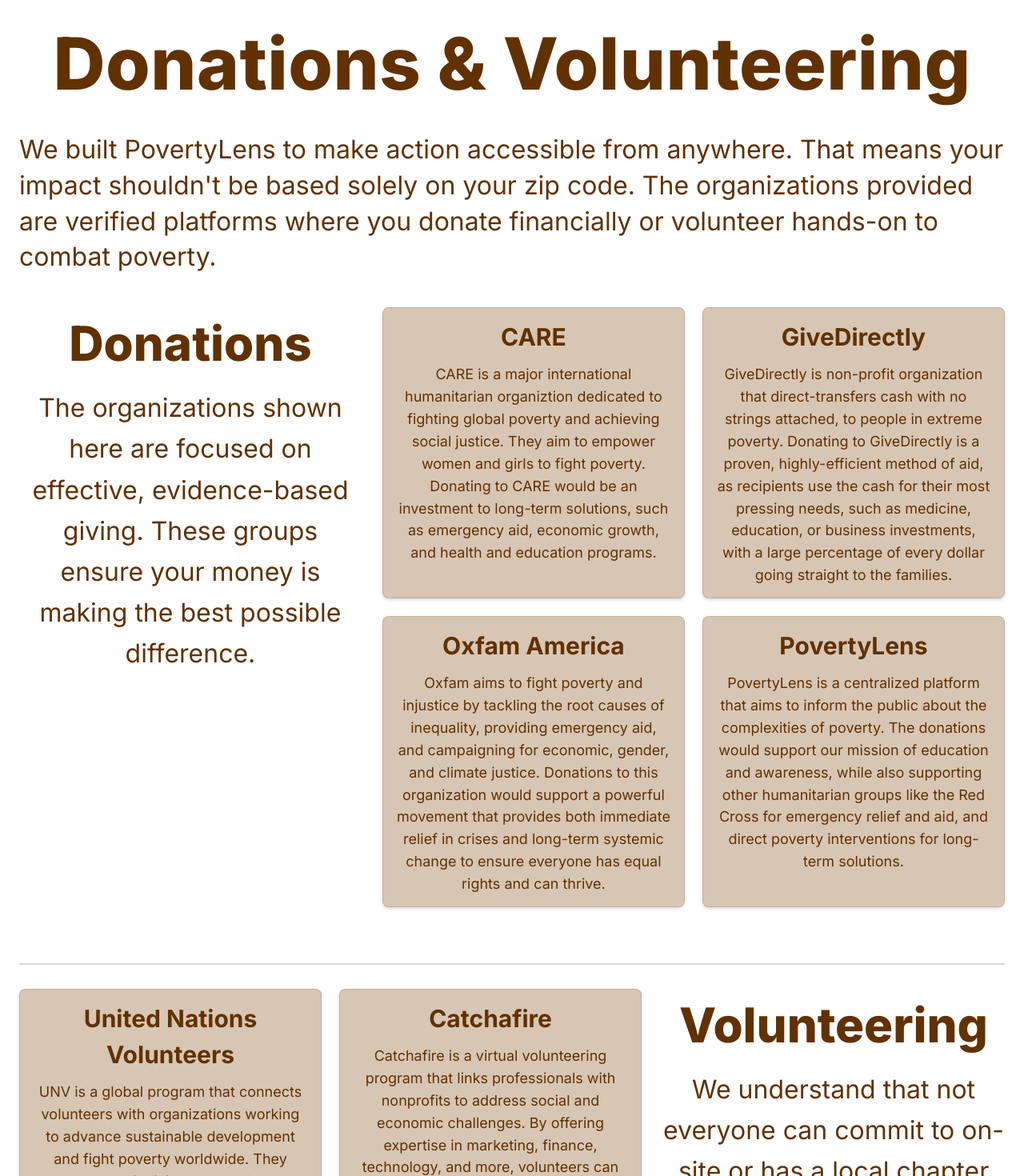
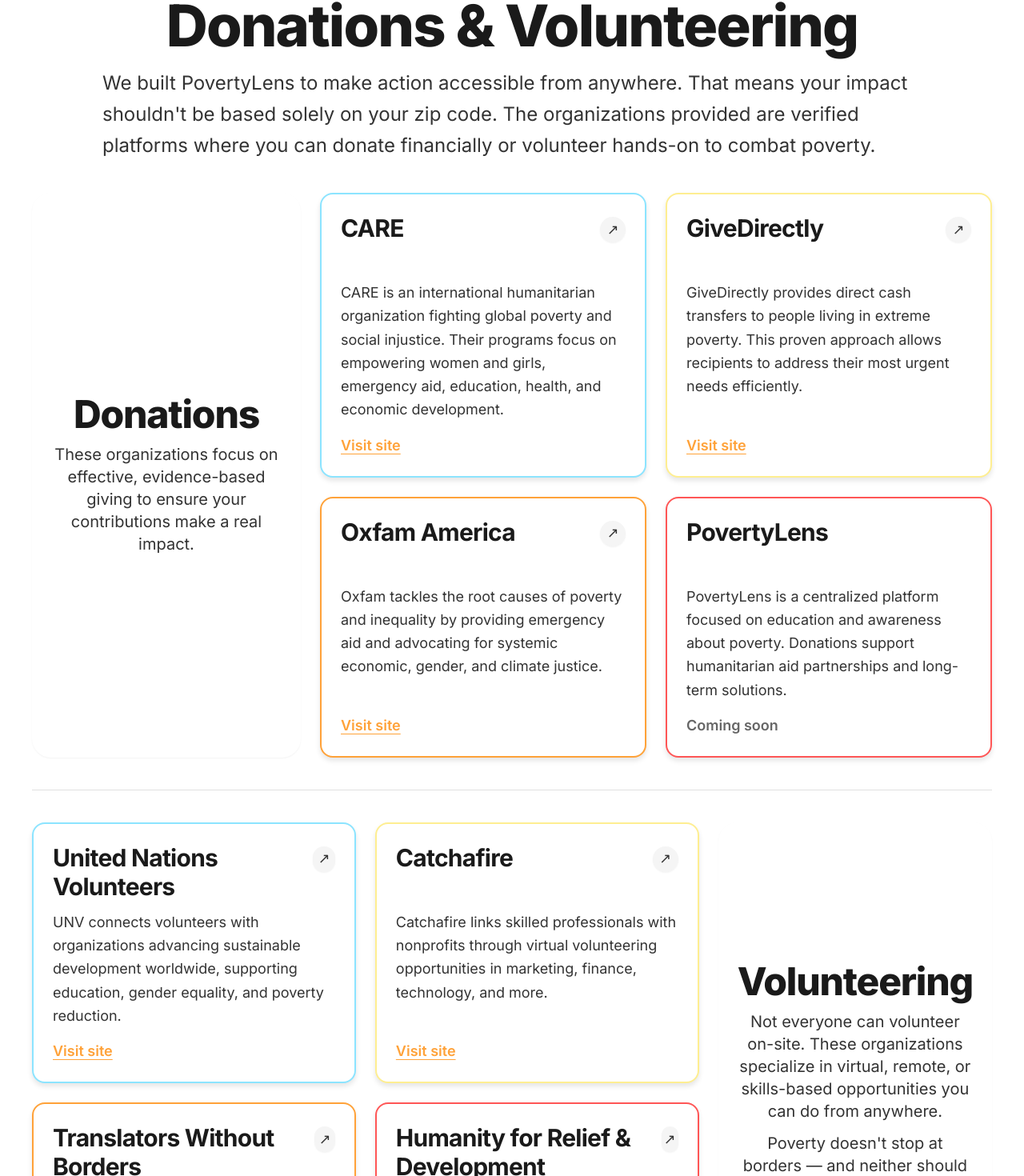
Before and after one commit to Revolution5/PovertyLens, a Next.js app in the folder frontend/: page /donationspages in a window 1280 px wide. Shown: the part 93-1563 px from the top of the page at 80% size. Built offline with nearby package versions, Linux system fonts and the light colour scheme.

Commit message:
fixed resource pages UI

```diff
--- a/frontend/app/donationspages/page.tsx
+++ b/frontend/app/donationspages/page.tsx
@@ -1,3 +1,4 @@
+// Created by Christella on Dec. 8, 2025, edited by Christella on Feb. 3, 2026
 'use client';
 
 type OrgCardProps = {
@@ -6,176 +7,175 @@ type OrgCardProps = {
   url: string;
 };
 
-const cardBg = '#D7C6B4';
-const cardHover = '#c9956e';
-const textBrown = '#623100';
-const pageBg = '#ffffff';
-
-export default function DonationsAndVolunteeringPage(){
+export default function DonationsAndVolunteeringPage() {
   return (
-        <div
-            style={{
-                backgroundColor: pageBg,
-                minHeight: '100vh',
-                padding: '40px 24px 80px',
-                color: textBrown,
-                textAlign: 'center',
-            }}
-        >
-            {/* Donations & Volunteering */}
-            <div style={{ marginBottom: 20 }}>
-            <h1
-                style={{
-                    fontSize: 90,
-                    fontWeight: 800,
-                    letterSpacing: 0.5,
-                    margin: 0,
-                }}
-            >
+    <main className="min-h-screen bg-[var(--background)] text-[var(--foreground)]">
+      <div className="mx-auto w-full max-w-7xl px-6 pb-12 pt-6 md:px-10">
+        {/* Header */}
+        <header className="text-center">
+          <h1 className="text-balance text-4xl font-extrabold tracking-tight sm:text-6xl md:text-7xl">
             Donations &amp; Volunteering
           </h1>
-            <p style={{width: '100%', fontSize: 32, lineHeight: 1.4, marginTop: 18, color: textBrown, textAlign: 'left'}}>
+
+          <p className="mx-auto mt-4 max-w-5xl text-left text-xl leading-relaxed text-[color:var(--color-gray-dark)] sm:text-2xl">
             We built PovertyLens to make action accessible from anywhere. That means your impact
-                shouldn't be based solely on your zip code. The organizations provided are verified platforms
-                where you donate financially or volunteer hands-on to combat poverty.
+            shouldn&apos;t be based solely on your zip code. The organizations provided are verified
+            platforms where you can donate financially or volunteer hands-on to combat poverty.
+          </p>
+        </header>
+
+        {/* Body scale wrapper */}
+        <div className="mt-10 text-[1.05rem] sm:text-[1.1rem] leading-relaxed">
+          {/* ================= DONATIONS ================= */}
+          <section className="grid gap-6 lg:grid-cols-[1.2fr_3fr] lg:items-stretch">
+            {/* Donations description */}
+            <div className="flex flex-col items-center justify-center gap-3 rounded-[var(--radius-xl)] bg-[var(--gradient-light)] p-6 text-center shadow-[var(--shadow-sm)]">
+              <h2 className="text-4xl font-extrabold tracking-tight sm:text-5xl">
+                Donations
+              </h2>
+              <p className="max-w-md text-lg text-[color:var(--color-gray-dark)] sm:text-xl">
+                These organizations focus on effective, evidence-based giving to ensure your
+                contributions make a real impact.
               </p>
             </div>
-            {/* ---- DONATIONS SECTIONS ---- */}
-            <section style={{ display: 'grid', gridTemplateColumns: '1.1fr 2fr', gap: 26, alignItems: 'flex-start', marginTop: 40, marginBottom: 70}}>
-            <div>
-                <h2
-                    style={{
-                        fontSize: 60,
-                        fontWeight: 800,
-                        margin: '0 0 10px 0',
-                    }}
-                >
-                    Donations
-                </h2>
-                {/* Left text block */}
-                    <p style={{ fontSize: 32, lineHeight: 1.6}}>
-                        The organizations shown here are focused on effective, evidence-based giving.
-                        These groups ensure your money is making the best possible difference.
-                    </p>
-                </div>
-                {/* Donations Cards */}
-                <div
-                    style={{
-                        display: 'grid',
-                        gridTemplateColumns: 'repeat(2, minmax(0px, 1fr))',
-                        gap: 22,
-                    }}
-                >
+
+            {/* Donation cards */}
+            <div className="grid gap-6 sm:grid-cols-2">
               <Card
                 name="CARE"
                 url="https://www.care.org/"
-                        description="CARE is a major international humanitarian organiztion dedicated to fighting global poverty and achieving social justice. They aim to empower women and girls to fight poverty. Donating to CARE would be an investment to long-term solutions, such as emergency aid, economic growth, and health and education programs."
+                description="CARE is an international humanitarian organization fighting global poverty and social injustice. Their programs focus on empowering women and girls, emergency aid, education, health, and economic development."
+                variant="cyan"
               />
               <Card
                 name="GiveDirectly"
                 url="https://www.givedirectly.org/"
-                        description="GiveDirectly is non-profit organization that direct-transfers cash with no strings attached, to people in extreme poverty. Donating to GiveDirectly is a proven, highly-efficient method of aid, as recipients use the cash for their most pressing needs, such as medicine, education, or business investments, with a large percentage of every dollar going straight to the families."
+                description="GiveDirectly provides direct cash transfers to people living in extreme poverty. This proven approach allows recipients to address their most urgent needs efficiently."
+                variant="yellow"
               />
               <Card
                 name="Oxfam America"
                 url="https://www.oxfamamerica.org/"
-                        description="Oxfam aims to fight poverty and injustice by tackling the root causes of inequality, providing emergency aid, and campaigning for economic, gender, and climate justice. Donations to this organization would support a powerful movement that provides both immediate relief in crises and long-term systemic change to ensure everyone has equal rights and can thrive."
+                description="Oxfam tackles the root causes of poverty and inequality by providing emergency aid and advocating for systemic economic, gender, and climate justice."
+                variant="orange"
               />
               <Card
                 name="PovertyLens"
                 url=""
-                        description="PovertyLens is a centralized platform that aims to inform the public about the complexities of poverty. The donations would support our mission of education and awareness, while also supporting other humanitarian groups like the Red Cross for emergency relief and aid, and direct poverty interventions for long-term solutions."
+                description="PovertyLens is a centralized platform focused on education and awareness about poverty. Donations support humanitarian aid partnerships and long-term solutions."
+                variant="red"
               />
             </div>
           </section>
 
-            {/* ---- VOLUNTEERING SECTION ---- */}
-            <section
-                style={{
-                    display: 'grid',
-                    gridTemplateColumns: '2fr 1.1fr',
-                    gap: 26,
-                    alignItems: 'flex-start',
-                    paddingTop: 30,
-                    borderTop: '2px solid rgba(0,0,0,0.15)',
-                }}
-            >
-                {/* Volunteering org cards */}
-                <div
-                    style={{
-                        display: 'grid',
-                        gridTemplateColumns: 'repeat(2, minmax(0px,1fr))',
-                        gap: 22,
-                    }}
-                >
+          {/* Divider */}
+          <div className="my-10 h-px w-full bg-[color:rgba(0,0,0,0.12)]" />
 
+          {/* ================= VOLUNTEERING ================= */}
+          <section className="grid gap-6 lg:grid-cols-[3fr_1.2fr] lg:items-stretch">
+            {/* Volunteering cards — THIS IS WHAT WAS MISSING */}
+            <div className="grid gap-6 sm:grid-cols-2">
               <Card
                 name="United Nations Volunteers"
                 url="https://www.unv.org/"
-                        description="UNV is a global program that connects volunteers with organizations working to advance sustainable development and fight poverty worldwide. They empower individuals to make a difference through their support of many initiatives, including education and gender equality. Volunteering with them will promote inclusive growth in developing communities."
+                description="UNV connects volunteers with organizations advancing sustainable development worldwide, supporting education, gender equality, and poverty reduction."
+                variant="cyan"
               />
-
               <Card
                 name="Catchafire"
                 url="https://www.catchafire.org/"
-                        description="Catchafire is a virtual volunteering program that links professionals with nonprofits to address social and economic challenges. By offering expertise in marketing, finance, technology, and more, volunteers can help empower nonprofits to operate more efficiently and expand their work worldwide."
+                description="Catchafire links skilled professionals with nonprofits through virtual volunteering opportunities in marketing, finance, technology, and more."
+                variant="yellow"
               />
               <Card
                 name="Translators Without Borders"
                 url="https://translatorswithoutborder.org/"
-                        description="Translators without Borders (TWB) is a nonprofit organization that provides language and translation support to humanitarian and development organizations around the world. Volunteers can break communication barriers so all people in crisis and poverty can access necessities, and imperative information about health, education, and safety."
+                description="This organization provides translation support to humanitarian groups so critical information reaches people in crisis regardless of language."
+                variant="orange"
               />
               <Card
                 name="Humanity for Relief & Development"
                 url="https://hrdglobal.org/"
-                        description="Humanity for Relief & Development is an international nonprofit dedicaed to combating hunger and poverty. Their virtual volunteering program allows people to contribute through fundraising, outreach, digital content creation, and program support."
+                description="HRD combats hunger and poverty globally, offering virtual volunteering opportunities in outreach, fundraising, and program support."
+                variant="red"
               />
             </div>
 
-                {/* Right text block */}
-                <div>
-                    <h2 style={{ fontSize: 60, fontWeight: 800, margin: '0 0 10px 0'}}>Volunteering</h2>
-                    <p style={{fontSize: 32, lineHeight: 1.6, marginBottom: 12,}}>
-                        We understand that not everyone can commit to on-site or has a local chapter nearby. The organizations to the left specialize in virtual, remote, or skills-based volunteering that you can do from your laptop, anywhere around the world.
+            {/* Volunteering description */}
+            <aside className="flex flex-col items-center justify-center gap-3 rounded-[var(--radius-xl)] bg-[var(--gradient-light)] p-6 text-center shadow-[var(--shadow-sm)]">
+              <h2 className="text-4xl font-extrabold tracking-tight sm:text-5xl">
+                Volunteering
+              </h2>
+              <p className="max-w-md text-lg text-[color:var(--color-gray-dark)] sm:text-xl">
+                Not everyone can volunteer on-site. These organizations specialize in virtual,
+                remote, or skills-based opportunities you can do from anywhere.
               </p>
-                    <p style={{fontSize: 32, lineHeight: 1.6}}>
-                        Poverty doesn't stop at borders, and neither should our efforts.
+              <p className="max-w-md text-lg text-[color:var(--color-gray-dark)] sm:text-xl">
+                Poverty doesn&apos;t stop at borders — and neither should our efforts.
               </p>
-                </div>
+            </aside>
           </section>
         </div>
+      </div>
+    </main>
   );
 }
 
-/* ---- Card component ---- */
-function Card({ name, description, url }: OrgCardProps){
-    return(
+/* ---------------- Card component ---------------- */
+
+function Card({
+  name,
+  description,
+  url,
+  variant = 'cyan',
+}: OrgCardProps & { variant?: 'cyan' | 'yellow' | 'orange' | 'red' }) {
+  const borderClass =
+    variant === 'yellow'
+      ? 'card-yellow'
+      : variant === 'orange'
+      ? 'card-orange'
+      : variant === 'red'
+      ? 'card-red'
+      : 'card-cyan';
+
+  return (
     <a
-            href={url}
-            target="_blank"
-            rel="noopener noreferrer"
-            style={{
-                display: "block",
-                backgroundColor: cardBg,
-                borderRadius: 8,
-                padding: '14px 16px',
-                textDecoration: 'none',
-                color: textBrown,
-                border: '1px solid rgba(0,0,0,0.1)',
-                boxShadow: '0 2px 4px rgba(0,0,0,0.15)',
-                transition: 'background-color 0.2s ease, transform 0.15s ease',
-            }}
-            onMouseEnter={(e) => {
-                (e.currentTarget as HTMLElement).style.backgroundColor = cardHover;
-                (e.currentTarget as HTMLElement).style.transform = 'translateY(-3px)';
-            }}
-            onMouseLeave={(e) => {
-                (e.currentTarget as HTMLElement).style.backgroundColor = cardBg;
-                (e.currentTarget as HTMLElement).style.transform = 'translateY(0px)';
-            }}
+      href={url || undefined}
+      target={url ? '_blank' : undefined}
+      rel={url ? 'noopener noreferrer' : undefined}
+      className={`card ${borderClass} group block h-full flex flex-col transition-transform ${
+        url ? 'hover:scale-[1.01]' : 'cursor-default'
+      }`}
+      style={{ background: 'white', borderWidth: 2 }}
     >
-            <h3 style={{ margin: '0 0 10px 0', fontSize: 30, fontWeight: 700 }}>{name}</h3>
-            <p style={{ margin: 0, fontSize: 18, lineHeight: 1.55 }}>{description}</p>
+      {/* Fixed header block for alignment */}
+      <div className="min-h-[72px] flex items-start justify-between gap-3">
+        <h3 className="text-2xl font-bold tracking-tight sm:text-3xl">
+          {name}
+        </h3>
+        {url && (
+          <span
+            aria-hidden
+            className="mt-1 inline-flex h-8 w-8 items-center justify-center rounded-full bg-[var(--color-gray-light)] text-[color:var(--color-gray-dark)] shadow-[var(--shadow-sm)] transition-transform group-hover:-translate-y-0.5 group-hover:scale-[1.05]"
+          >
+            ↗
+          </span>
+        )}
+      </div>
+
+      <p className="mt-3 text-base leading-relaxed text-[color:var(--color-gray-dark)] sm:text-lg">
+        {description}
+      </p>
+
+      {url ? (
+        <p className="mt-auto pt-4 text-base font-semibold text-[color:var(--color-secondary)] underline underline-offset-4 group-hover:text-[color:var(--color-secondary-hover)] sm:text-lg">
+          Visit site
+        </p>
+      ) : (
+        <p className="mt-auto pt-4 text-base font-semibold text-[color:var(--color-gray)] sm:text-lg">
+          Coming soon
+        </p>
+      )}
     </a>
   );
 }
--- a/frontend/app/eduresource/page.tsx
+++ b/frontend/app/eduresource/page.tsx
@@ -1,100 +1,91 @@
+// Created by Christella on Dec. 8, 2025, edited by Christella on Feb. 3, 2026
 'use client';
 
 type ResourceProps = {
   name: string;
   description: string;
   url: string;
+  variant?: 'cyan' | 'yellow' | 'orange';
 };
 
-const cardBg = '#D7C6B4';
-const cardHover = '#c9956e';
-const textBrown = '#623100';
-const pageBg = '#ffffff';
-
-export default function EducationalResources(){
+export default function EducationalResources() {
   return (
-        <div
-            style={{
-                backgroundColor: pageBg,
-                minHeight: '100vh',
-                padding: '40px 80px 80px',
-                color: textBrown,
-            }}
-        >
-            {/* ---- Title ---- */}
-            <h1
-                style={{
-                    fontSize: 90,
-                    fontWeight: 800,
-                    letterSpacing: 0.5,
-                    margin: 0,
-                    marginBottom: 10,
-                    textAlign: 'center',
-                }}
-            >
+    <main className="min-h-screen bg-[var(--background)] text-[var(--foreground)]">
+      <div className="mx-auto w-full max-w-7xl px-6 pb-12 pt-6 md:px-10">
+        <header className="text-center">
+          <h1 className="text-balance text-4xl font-extrabold tracking-tight sm:text-6xl md:text-7xl">
             Educational Resources
           </h1>
-            {/* Intro Paragraph */}
-            <p style={{width: '100%', fontSize: 32, lineHeight: 1.4, marginTop: 0, marginBottom: 10, color: textBrown, textAlign: 'left'}}>
-                Educational resources on poverty will provide you the knowledge, data, and research to deepen your understanding of global and local inequality. This will empower individuals and organizations to make informed decisions and provide solutions to address the root causes of poverty. Engaging with the following resources can help learners, researchers, and advocates to act with evidence-based solutions. Click one of the links below!
+
+          <p className="mx-auto mt-4 max-w-5xl text-left text-xl leading-relaxed text-[color:var(--color-gray-dark)] sm:text-2xl">
+            Educational resources on poverty will provide you the knowledge, data, and research to
+            deepen your understanding of global and local inequality.
           </p>
-            {/* Educational links */}
-            <div
-                style={{
-                    display: 'grid',
-                    gridTemplateColumns: 'repeat(3, minmax(0px, 1fr))',
-                    gap: 22,
-                }}
-            >
+        </header>
+
+        <div className="mt-10 text-[1.05rem] sm:text-[1.1rem] leading-relaxed">
+          <section className="grid gap-6 sm:grid-cols-2 lg:grid-cols-3">
             <ResourceCard
               name="United Nations Children’s Fund"
               url="https://www.unicef.org/"
-                    description="UNICEF is a major United Nations agency committed to protecting the rights and well-being of children around the world, with poverty reduction as a main pillar. They stress that poverty is more than just low income. For children, it involves education, health, nutrition, water, and sanitation deprivation. By working with governments and communities, UNICEF advocates for long term solutions to break the cycle of poverty."
+              description="UNICEF is a major United Nations agency committed to protecting the rights and well-being of children around the world, with poverty reduction as a main pillar."
+              variant="cyan"
             />
             <ResourceCard
               name="Innovations for Poverty Action (IPA)"
               url="https://www.poverty-action.org/"
-                    description="Innovations of Poverty Action (IPA) is a research-and-policy nonprofit that aims to find evidence on what methods have and have not been working in global poverty reduction. Through partnerships with researches, NGOs, governments, and sponsors, the IPA designs and evaluates interventions across many countries. They aim to inform people of high-impact poverty-reduction programs. "
+              description="Innovations of Poverty Action (IPA) is a research-and-policy nonprofit that aims to find evidence on what methods have and have not been working in global poverty reduction."
+              variant="yellow"
             />
             <ResourceCard
               name="Data & Evidence to End Extreme Poverty (DEEP)"
               url="https://www.deepglobal.org/"
-                    description="DEEP is a global consortium dedicated to to improving how poverty is understood and addressed by improving data, analysis, and evidence. They aim to provide governments, decision-makers, researchers, and citizens better tools and evidence to combat poverty. Through their projects, DEEP supports policies and programs that tackle the root causes of poverty and make more progress in reducing it. "
+              description="DEEP is a global consortium dedicated to improving how poverty is understood and addressed by improving data, analysis, and evidence."
+              variant="orange"
             />
+          </section>
         </div>
       </div>
+    </main>
   );
 }
 
-function ResourceCard({name, description, url}: ResourceProps){
-    return(
+function ResourceCard({ name, description, url, variant = 'cyan' }: ResourceProps) {
+  const borderClass =
+    variant === 'yellow'
+      ? 'card-yellow'
+      : variant === 'orange'
+      ? 'card-orange'
+      : 'card-cyan';
+
+  return (
     <a
       href={url}
       target="_blank"
       rel="noopener noreferrer"
-            style={{
-                display: 'block',
-                backgroundColor: cardBg,
-                borderRadius: 8,
-                padding: '16px 18px',
-                textDecoration: 'none',
-                color: textBrown,
-                border: '1px solid rgba(0,0,0,0.1)',
-                boxShadow: '0 2px 4px rgba(0,0,0,0.15',
-                transition: 'background-color 0.2s ease, transform 0.15s ease',
-                minHeight: 260,
-            }}
-            onMouseEnter={(e) => {
-                (e.currentTarget as HTMLElement).style.backgroundColor = cardHover;
-                (e.currentTarget as HTMLElement).style.transform = 'translateY(-3px)';
-            }}
-            onMouseLeave={(e) => {
-                (e.currentTarget as HTMLElement).style.backgroundColor = cardBg;
-                (e.currentTarget as HTMLElement).style.transform = 'translateY(0px)';
-            }}
+      className={`card ${borderClass} group block h-full min-h-[260px] flex flex-col transition-transform hover:scale-[1.01]`}
+      style={{ background: 'white', borderWidth: 2 }}
     >
-            <h3 style={{ margin: '0 0 10px 0', fontSize: 25, fontWeight: 700, textAlign: 'center' }}>{name}</h3>
-            <p style={{ margin: 0, fontSize: 18, lineHeight: 1.55 }}>{description}</p>
+      {/* FIXED HEADER BLOCK */}
+      <div className="min-h-[72px] flex items-start justify-between gap-3">
+        <h3 className="text-2xl font-bold tracking-tight sm:text-3xl">
+          {name}
+        </h3>
+        <span
+          aria-hidden
+          className="mt-1 inline-flex h-8 w-8 items-center justify-center rounded-full bg-[var(--color-gray-light)] text-[color:var(--color-gray-dark)] shadow-[var(--shadow-sm)] transition-transform group-hover:-translate-y-0.5 group-hover:scale-[1.05]"
+        >
+          ↗
+        </span>
+      </div>
+
+      <p className="mt-3 text-base leading-relaxed text-[color:var(--color-gray-dark)] sm:text-lg">
+        {description}
+      </p>
+
+      <p className="mt-auto pt-4 text-base font-semibold text-[color:var(--color-secondary)] underline underline-offset-4 group-hover:text-[color:var(--color-secondary-hover)] sm:text-lg">
+        Visit site
+      </p>
     </a>
   );
 }
```
Lines whose indentation alone changed are shown as unchanged.
